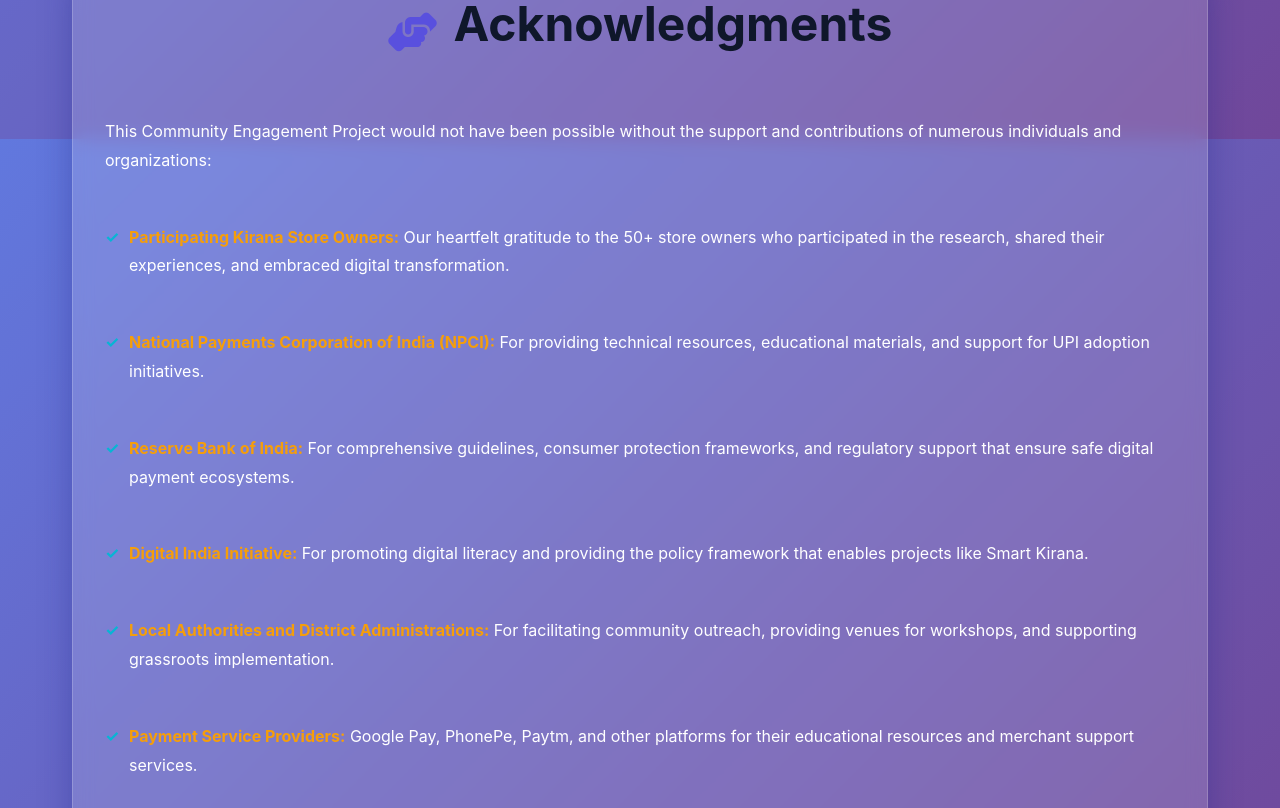
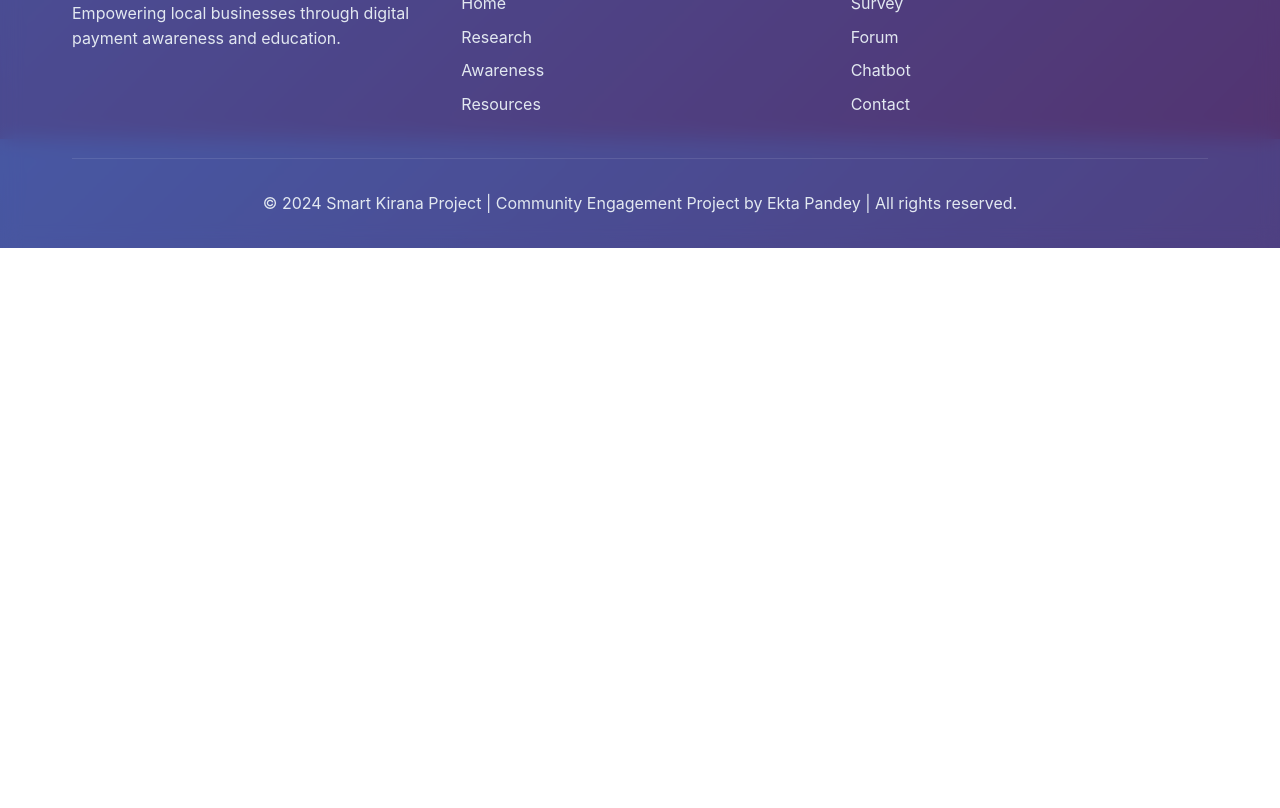
Before and after one commit to E-codestack7/smartkirana-website, a plain HTML site: page contact.html in a window 1280 px wide. Shown: the part 3061-3869 px from the top of the page. After the commit the page ends 3309 px from the top, so only its background shows below. Drawn offline with Linux system fonts and the light colour scheme; a script that the page names is missing.

Commit message:
Update contact.html

```diff
--- a/contact.html
+++ b/contact.html
@@ -126,7 +126,7 @@
                 <p>Scan the QR code below or click the button to visit the social media page.</p>
                 <div id="qrcode"></div>
                 <span class="scan-hint"><i class="fas fa-camera" style="margin-right:5px;"></i>Scan with your phone camera</span>
-                <a href="https://scan.page/jAu4Ot" target="_blank" class="social-link-btn">
+                <a href="https://scan.page/p/goIGo6" target="_blank" class="social-link-btn">
                     <i class="fas fa-link"></i> Click Here to Connect
                 </a>
             </div>
@@ -140,7 +140,7 @@
             <div class="contact-item">
                 <i class="fas fa-envelope"></i>
                 <strong>Email</strong>
-                <a href="mailto:smartkirana329@gmail.com">smartkirana329@gmail.com</a>
+                <a href="mailto:pandeye329@gmail.com">smartkirana329@gmail.com</a>
             </div>
             <div class="contact-item">
                 <i class="fas fa-phone"></i>
@@ -212,39 +212,6 @@
         </div>
     </section>
 
-    <!-- Acknowledgments -->
-    <section class="section bg-alt">
-        <div class="container">
-            <div class="glass-card">
-                <div class="section-header">
-                    <i class="fas fa-hands-helping"></i>
-                    <h2>Acknowledgments</h2>
-                </div>
-                <div class="acknowledgments-content">
-                    <p>This Community Engagement Project would not have been possible without the support and contributions of numerous individuals and organizations:</p>
-
-                    <ul class="acknowledgment-list">
-                        <li><strong>Participating Kirana Store Owners:</strong> Our heartfelt gratitude to the 50+ store owners who participated in the research, shared their experiences, and embraced digital transformation.</li>
-
-                        <li><strong>National Payments Corporation of India (NPCI):</strong> For providing technical resources, educational materials, and support for UPI adoption initiatives.</li>
-
-                        <li><strong>Reserve Bank of India:</strong> For comprehensive guidelines, consumer protection frameworks, and regulatory support that ensure safe digital payment ecosystems.</li>
-
-                        <li><strong>Digital India Initiative:</strong> For promoting digital literacy and providing the policy framework that enables projects like Smart Kirana.</li>
-
-                        <li><strong>Local Authorities and District Administrations:</strong> For facilitating community outreach, providing venues for workshops, and supporting grassroots implementation.</li>
-
-                        <li><strong>Payment Service Providers:</strong> Google Pay, PhonePe, Paytm, and other platforms for their educational resources and merchant support services.</li>
-
-                        <li><strong>Academic Advisors and Peer Reviewers:</strong> For methodological guidance, critical feedback, and validation of research findings.</li>
-                        </ul>
-
-                    <p class="closing-note">This project represents a collective effort to bridge the digital divide and empower local businesses. Every contribution, large or small, has been instrumental in achieving our mission of digital financial inclusion.</p>
-                </div>
-            </div>
-        </div>
-    </section>
-
     <!-- Footer -->
     <footer class="footer">
         <div class="container">
```
